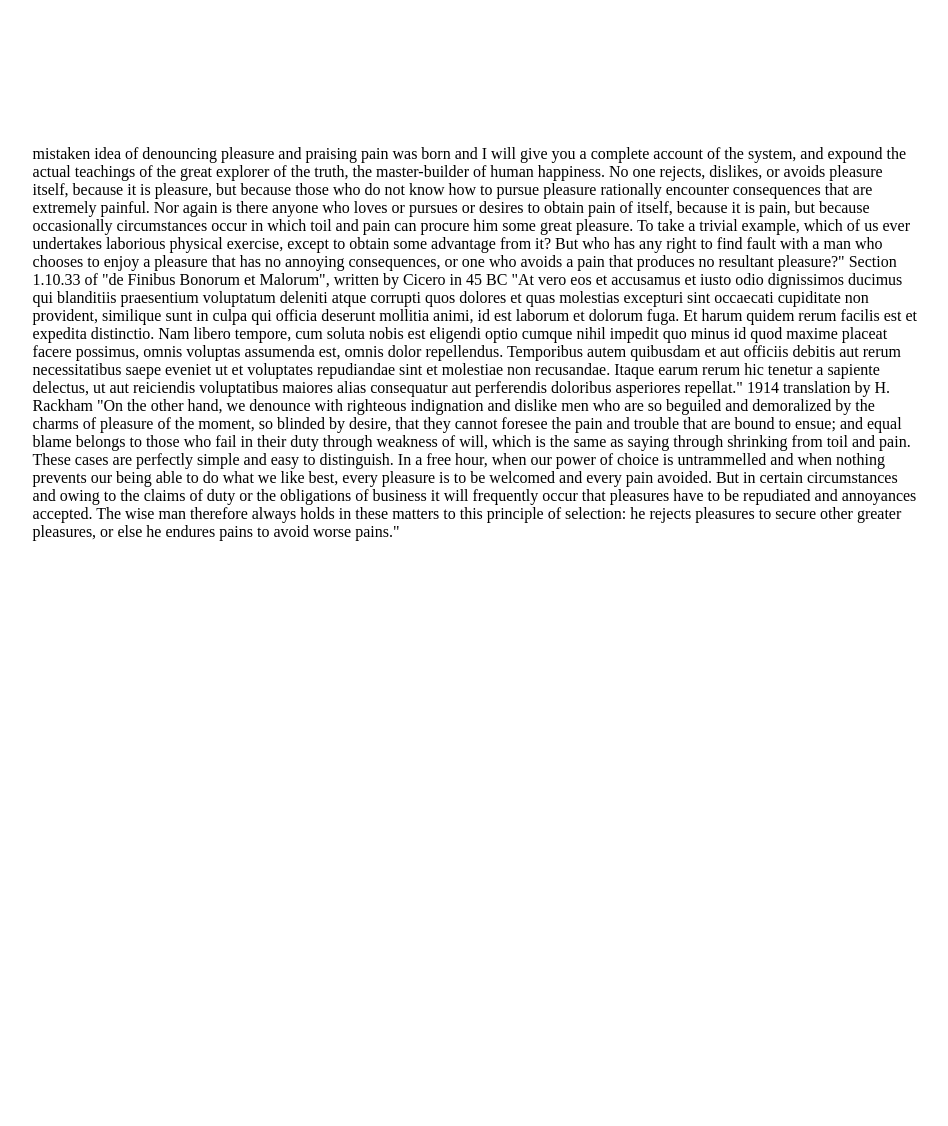
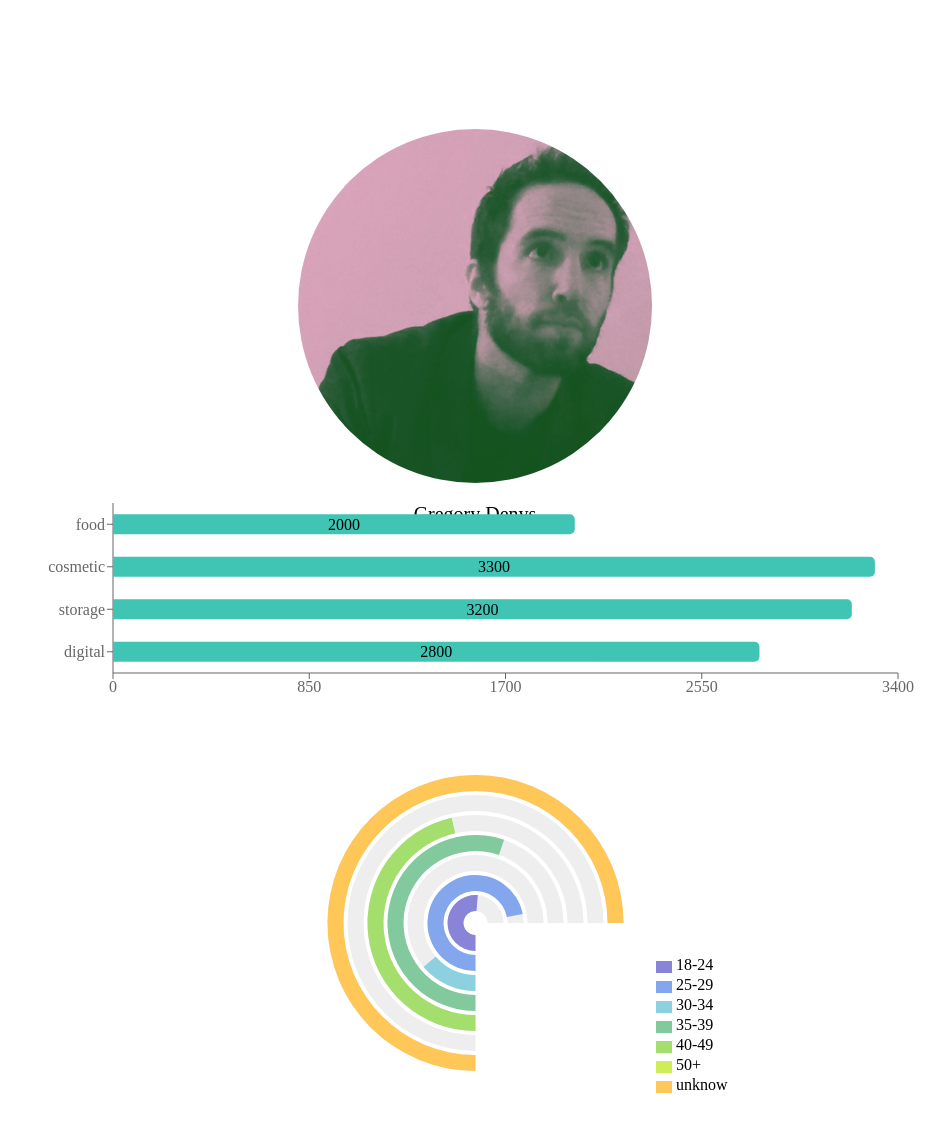
Before and after one commit to greatwillow/concept-ocean-website, a Gatsby site: page /about in a window 1280 px wide. Shown: the part 97-1223 px from the top of the page, without its empty margins (165-1113 px from the left). Before the commit the page ends 800 px from the top, so only its background shows below. Built offline with nearby package versions, Linux system fonts and the light colour scheme; Gatsby itself is replaced by a stand-in of ours.

Commit message:
Charts now added to about section

```diff
--- a/package.json
+++ b/package.json
@@ -20,12 +20,14 @@
     "gatsby-transformer-json": "^1.0.16",
     "gatsby-transformer-remark": "^1.7.33",
     "gatsby-transformer-sharp": "^1.6.22",
+    "lodash": "^4.17.10",
     "react": "^16.2.0",
     "react-dom": "^16.2.0",
     "react-fontawesome": "^1.6.1",
     "react-helmet": "^5.2.0",
     "react-mailchimp-subscribe": "^1.0.3",
-    "reactstrap": "^5.0.0-beta"
+    "reactstrap": "^5.0.0-beta",
+    "recharts": "^1.0.0-beta.10"
   },
   "keywords": [
     "gatsby",
--- /dev/null
+++ b/src/components/BarChart/BarChart.js
@@ -0,0 +1,78 @@
+import React, { Component } from "react";
+import { BarChart, Bar, XAxis, YAxis, ResponsiveContainer } from "recharts";
+
+const colors = [
+  "red",
+  "green",
+  "pink",
+  "red",
+  "green",
+  "pink",
+  "red",
+  "green",
+  "pink",
+  "red",
+  "green",
+  "pink"
+];
+
+const data = [
+  {
+    name: "food",
+    uv: 2000,
+    pv: 2013,
+    amt: 4500,
+    time: 1,
+    uvError: [100, 50],
+    pvError: [110, 20]
+  },
+  { name: "cosmetic", uv: 3300, pv: 2000, amt: 6500, time: 2, uvError: 120, pvError: 50 },
+  {
+    name: "storage",
+    uv: 3200,
+    pv: 1398,
+    amt: 5000,
+    time: 3,
+    uvError: [120, 80],
+    pvError: [200, 100]
+  },
+  { name: "digital", uv: 2800, pv: 2800, amt: 4000, time: 4, uvError: 100, pvError: 30 }
+];
+
+const initialState = {
+  data
+};
+
+export default class Demo extends Component {
+  static displayName = "BarChartDemo";
+
+  state = initialState;
+
+  render() {
+    const { data, data01, data02 } = this.state;
+
+    return (
+      <div style={{ width: "100%", height: "30vh" }}>
+        <ResponsiveContainer>
+          <BarChart
+            width={700}
+            height={100}
+            data={data}
+            margin={{ top: 20, right: 20, bottom: 20, left: 20 }}
+            layout="vertical"
+          >
+            <XAxis type="number" />
+            <YAxis dataKey="name" type="category" />
+            <Bar
+              dataKey="uv"
+              fill="#40c4b4"
+              maxBarSize={20}
+              label
+              radius={[0, 5, 5, 0]}
+            />
+          </BarChart>
+        </ResponsiveContainer>
+      </div>
+    );
+  }
+}
--- /dev/null
+++ b/src/components/CommonPageContainer/CommonPageContainer.js
@@ -0,0 +1,10 @@
+import React, { Component } from "react";
+import "./common-page-container.css";
+
+class CommonPageContainer extends Component {
+  render() {
+    return <div className="page-container">{this.props.children}</div>;
+  }
+}
+
+export default CommonPageContainer;
--- /dev/null
+++ b/src/components/CommonPageContainer/common-page-container.css
@@ -0,0 +1,19 @@
+.page-container {
+  display: absolute;
+  top: 0px;
+  margin-top: 100px;
+  margin-left: 5%;
+  margin-right: 5%;
+  padding: 10%;
+  border-radius: 10px;
+  background-color: white;
+  z-index: 100;
+  overflow: scroll;
+}
+
+@media (max-width: 480px) {
+  .page-container {
+    margin-right: 0;
+    margin-left: 0;
+  }
+}
--- a/src/components/Navigation/Navigation.js
+++ b/src/components/Navigation/Navigation.js
@@ -32,7 +32,6 @@ class Navigation extends Component {
                 <NavItem to="/" title="Home"/>
                 <NavItem to="/about/" title="About"/>
                 <NavItem to="/projects/" title="Dev Projects"/>
-                <NavItem to="/dev-resume/" title="Dev Resumé"/>
             </div>
         )
     }
--- /dev/null
+++ b/src/components/RadialBarChart/RadialBarChart.js
@@ -0,0 +1,60 @@
+import React, { Component } from "react";
+import { RadialBarChart, RadialBar, Label, Legend, ResponsiveContainer } from "recharts";
+
+const data = [
+  { name: "18-24", uv: 60, amt: 31.47, pv: 2400, fill: "#8884d8" },
+  { name: "25-29", uv: 50, amt: 26.69, pv: 4500, fill: "#83a6ed" },
+  { name: "30-34", uv: 30, amt: 15.69, pv: -1398, fill: "#8dd1e1" },
+  { name: "35-39", uv: 59, amt: 8.22, pv: 2800, fill: "#82ca9d" },
+  { name: "40-49", uv: 48, amt: 8.63, pv: 1908, fill: "#a4de6c" },
+  { name: "50+", uv: 62, amt: 2.63, pv: -2800, fill: "#d0ed57" },
+  { name: "unknow", uv: 38, amt: 6.67, pv: 4800, fill: "#ffc658" }
+];
+
+const initialState = { data };
+
+export default class RadialChart extends Component {
+  static displayName = "RadialBarChartDemo";
+
+  state = initialState;
+
+  render() {
+    const { data } = this.state;
+    const style = {
+      position: "absolute",
+      lineHeight: "20px",
+      right: "16%",
+      bottom: "7%"
+    };
+
+    const label = {
+      orientation: "outer"
+    };
+
+    return (
+      <div style={{ width: "100%", height: "50vh" }}>
+        <ResponsiveContainer>
+          <RadialBarChart
+            innerRadius={20}
+            outerRadius={160}
+            data={data}
+            startAngle={-90}
+            endAngle={-360}
+          >
+            <RadialBar background dataKey="pv">
+              <Label position="insideBottomRight" />
+            </RadialBar>
+            <Legend
+              iconSize={16}
+              width={120}
+              height={140}
+              layout="vertical"
+              wrapperStyle={style}
+            />
+            {/* <Tooltip/> */}
+          </RadialBarChart>
+        </ResponsiveContainer>
+      </div>
+    );
+  }
+}
--- a/src/pages/about/about.css
+++ b/src/pages/about/about.css
@@ -1,13 +1,21 @@
+/* .about-profile-section-container {
+  display: inline-block;
+  align-items: center;
+  height: 100%;
+  width: 100%;
+  background-color: green;
+} */
 
-.page-container {
-    display: absolute;
-    top: 0px;
-    margin-top: 100px;
-    margin-left: 5%;
-    margin-right: 5%;
-    padding: 10%;
-    border-radius: 10px;
-    background-color: white;
-    z-index: 100;
-    overflow: scroll;
+.profile-image {
+  position: absolute;
+  left: 50%;
+  transform: translate(-50%, 0);
+  border-radius: 50%;
+  width: 40%;
 }
+
+@media (max-width: 480px) {
+  .profile-image {
+    width: 50%;
+  }
+}
--- a/src/pages/about/index.js
+++ b/src/pages/about/index.js
@@ -1,17 +1,55 @@
-import React from "react";
-import Link from "gatsby-link";
-import './about.css'
+import React, { Component } from "react";
+import CommonPageContainer from "../../components/CommonPageContainer/CommonPageContainer";
+import RadialBarChart from "../../components/RadialBarChart/RadialBarChart";
+import BarChart from "../../components/BarChart/BarChart";
+import Img from "gatsby-image";
 
-export default () => (
-  <div className='page-container'>
-    <p>{lorem}</p>
-  </div>
-);
+import "./about.css";
 
-const lorem = `mistaken idea of denouncing pleasure and praising pain was born and I will give you a complete account of the system, and expound the actual teachings of the great explorer of the truth, the master-builder of human happiness. No one rejects, dislikes, or avoids pleasure itself, because it is pleasure, but because those who do not know how to pursue pleasure rationally encounter consequences that are extremely painful. Nor again is there anyone who loves or pursues or desires to obtain pain of itself, because it is pain, but because occasionally circumstances occur in which toil and pain can procure him some great pleasure. To take a trivial example, which of us ever undertakes laborious physical exercise, except to obtain some advantage from it? But who has any right to find fault with a man who chooses to enjoy a pleasure that has no annoying consequences, or one who avoids a pain that produces no resultant pleasure?"
+export default class DevResume extends Component {
+  render() {
+    return (
+      <CommonPageContainer>
+        {/* <div className="about-profile-section-container"> */}
+        <Img
+          className="profile-image"
+          sizes={{
+            ...this.props.data.profileImage.childImageSharp.sizes,
+            aspectRatio: 1 / 1
+          }}
+        />
+        <div>
+          <p
+            style={{
+              position: "absolute",
+              left: "50%",
+              transform: "translate(-50%,0)",
+              fontSize: "20px"
+            }}
+          >
+            Gregory Denys
+          </p>
+        </div>
+        {/* </div> */}
+        <div>
+          <BarChart />
+          <RadialBarChart />
+        </div>
+      </CommonPageContainer>
+    );
+  }
+}
 
-Section 1.10.33 of "de Finibus Bonorum et Malorum", written by Cicero in 45 BC
-"At vero eos et accusamus et iusto odio dignissimos ducimus qui blanditiis praesentium voluptatum deleniti atque corrupti quos dolores et quas molestias excepturi sint occaecati cupiditate non provident, similique sunt in culpa qui officia deserunt mollitia animi, id est laborum et dolorum fuga. Et harum quidem rerum facilis est et expedita distinctio. Nam libero tempore, cum soluta nobis est eligendi optio cumque nihil impedit quo minus id quod maxime placeat facere possimus, omnis voluptas assumenda est, omnis dolor repellendus. Temporibus autem quibusdam et aut officiis debitis aut rerum necessitatibus saepe eveniet ut et voluptates repudiandae sint et molestiae non recusandae. Itaque earum rerum hic tenetur a sapiente delectus, ut aut reiciendis voluptatibus maiores alias consequatur aut perferendis doloribus asperiores repellat."
-
-1914 translation by H. Rackham
-"On the other hand, we denounce with righteous indignation and dislike men who are so beguiled and demoralized by the charms of pleasure of the moment, so blinded by desire, that they cannot foresee the pain and trouble that are bound to ensue; and equal blame belongs to those who fail in their duty through weakness of will, which is the same as saying through shrinking from toil and pain. These cases are perfectly simple and easy to distinguish. In a free hour, when our power of choice is untrammelled and when nothing prevents our being able to do what we like best, every pleasure is to be welcomed and every pain avoided. But in certain circumstances and owing to the claims of duty or the obligations of business it will frequently occur that pleasures have to be repudiated and annoyances accepted. The wise man therefore always holds in these matters to this principle of selection: he rejects pleasures to secure other greater pleasures, or else he endures pains to avoid worse pains."`
+export const aboutQuery = graphql`
+  query AboutPageQuery {
+    profileImage: file(
+      relativePath: { eq: "pages/about/gregory-denys-profile-photo.png" }
+    ) {
+      childImageSharp {
+        sizes(maxWidth: 700) {
+          ...GatsbyImageSharpSizes
+        }
+      }
+    }
+  }
+`;
--- a/src/pages/projects/projects.css
+++ b/src/pages/projects/projects.css
@@ -1,16 +1,4 @@
 
-.page-container {
-    display: absolute;
-    top: 0px;
-    margin-top: 100px;
-    margin-left: 5%;
-    margin-right: 5%;
-    padding: 10%;
-    border-radius: 10px;
-    background-color: white;
-    z-index: 100;
-    overflow: scroll;
-}
 
 .image-container {
     position: relative;
```
Also changed, not shown: src/components/Header/Header.js (+64 -64 lines), src/pages/index.js (+19 -48 lines), src/pages/projects/index.js (+13 -15 lines), src/pages/about/gregory-denys-profile-photo.png (added), src/pages/dev-resume/dev-resume.css (deleted), src/pages/dev-resume/index.js (deleted).
